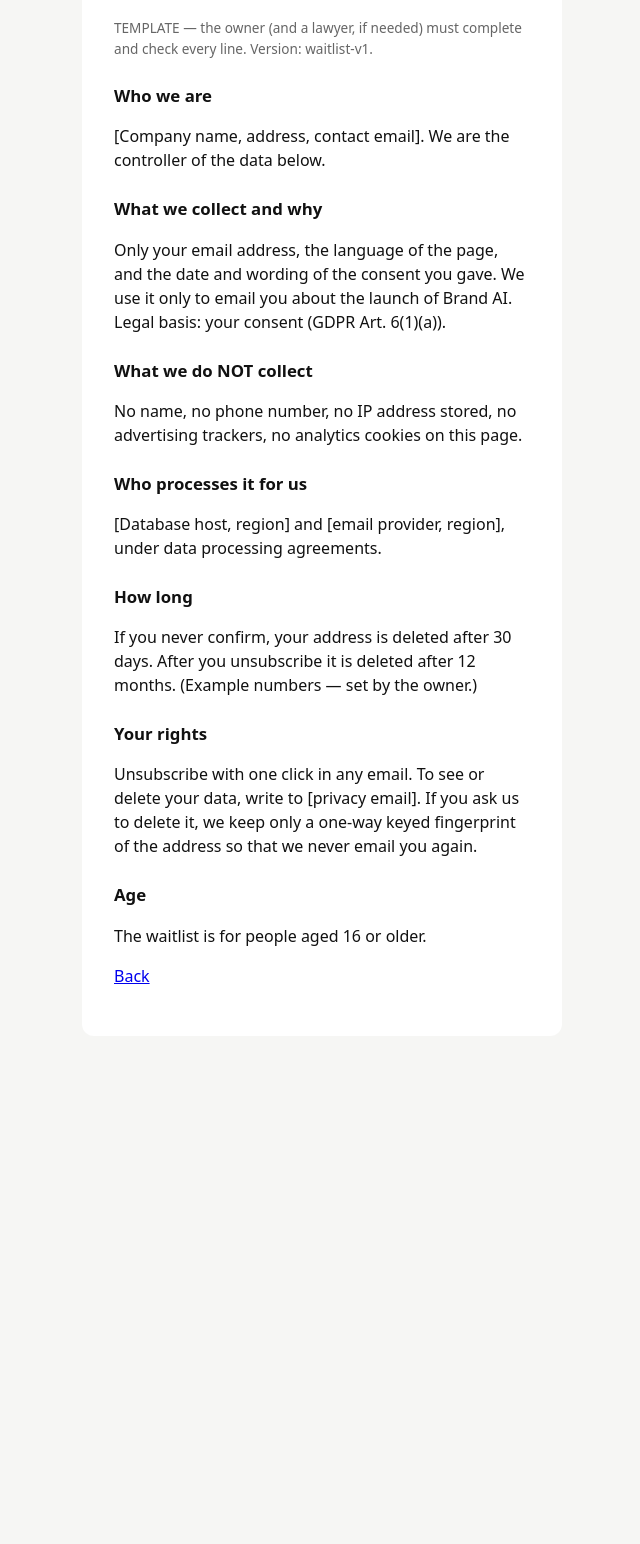
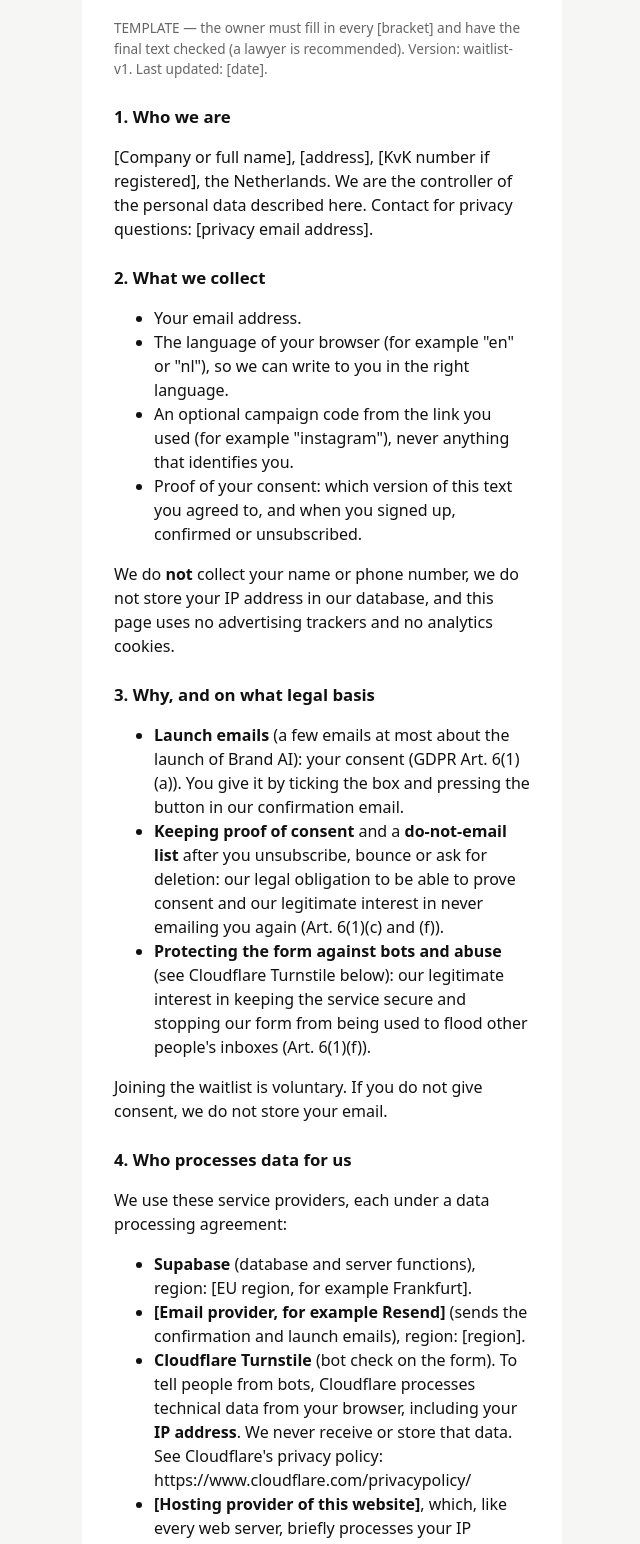
Before and after one commit to Moustafa033/waitlistProject, a plain HTML site: page site/privacy.html in a window 1280 px wide. Shown: the part 147-1691 px from the top of the page, without its empty margins (318-958 px from the left). Before the commit the page ends 1215 px from the top, so only its background shows below. Drawn offline with Linux system fonts and the light colour scheme.

Commit message:
Privacy notice: complete GDPR template (fix 1)
Names Cloudflare Turnstile and hosting as processors that see IP addresses, legal bases per purpose, EU transfers, retention from last email, all data-subject rights incl. withdrawal and complaint to the Autoriteit Persoonsgegevens. Owner fills the [brackets].

Co-Authored-By: Claude Opus 5.5 <noreply@anthropic.com>

```diff
--- a/site/privacy.html
+++ b/site/privacy.html
@@ -9,21 +9,85 @@
 <body>
   <main class="card prose">
     <h1>Waitlist privacy notice</h1>
-    <p class="small">TEMPLATE — the owner (and a lawyer, if needed) must complete and check every line. Version: waitlist-v1.</p>
-    <h2>Who we are</h2>
-    <p>[Company name, address, contact email]. We are the controller of the data below.</p>
-    <h2>What we collect and why</h2>
-    <p>Only your email address, the language of the page, and the date and wording of the consent you gave. We use it only to email you about the launch of Brand AI. Legal basis: your consent (GDPR Art. 6(1)(a)).</p>
-    <h2>What we do NOT collect</h2>
-    <p>No name, no phone number, no IP address stored, no advertising trackers, no analytics cookies on this page.</p>
-    <h2>Who processes it for us</h2>
-    <p>[Database host, region] and [email provider, region], under data processing agreements.</p>
-    <h2>How long</h2>
-    <p>If you never confirm, your address is deleted after 30 days. After you unsubscribe it is deleted after 12 months. (Example numbers — set by the owner.)</p>
-    <h2>Your rights</h2>
-    <p>Unsubscribe with one click in any email. To see or delete your data, write to [privacy email]. If you ask us to delete it, we keep only a one-way keyed fingerprint of the address so that we never email you again.</p>
-    <h2>Age</h2>
-    <p>The waitlist is for people aged 16 or older.</p>
+    <p class="small">TEMPLATE — the owner must fill in every [bracket] and have the final text checked
+      (a lawyer is recommended). Version: waitlist-v1. Last updated: [date].</p>
+
+    <h2>1. Who we are</h2>
+    <p>[Company or full name], [address], [KvK number if registered], the Netherlands.
+      We are the controller of the personal data described here.
+      Contact for privacy questions: [privacy email address].</p>
+
+    <h2>2. What we collect</h2>
+    <ul>
+      <li>Your email address.</li>
+      <li>The language of your browser (for example "en" or "nl"), so we can write to you in the right language.</li>
+      <li>An optional campaign code from the link you used (for example "instagram"), never anything that identifies you.</li>
+      <li>Proof of your consent: which version of this text you agreed to, and when you signed up, confirmed or unsubscribed.</li>
+    </ul>
+    <p>We do <strong>not</strong> collect your name or phone number, we do not store your IP address in our
+      database, and this page uses no advertising trackers and no analytics cookies.</p>
+
+    <h2>3. Why, and on what legal basis</h2>
+    <ul>
+      <li><strong>Launch emails</strong> (a few emails at most about the launch of Brand AI): your consent
+        (GDPR Art. 6(1)(a)). You give it by ticking the box and pressing the button in our confirmation email.</li>
+      <li><strong>Keeping proof of consent</strong> and a <strong>do-not-email list</strong> after you unsubscribe,
+        bounce or ask for deletion: our legal obligation to be able to prove consent and our legitimate interest in
+        never emailing you again (Art. 6(1)(c) and (f)).</li>
+      <li><strong>Protecting the form against bots and abuse</strong> (see Cloudflare Turnstile below): our legitimate
+        interest in keeping the service secure and stopping our form from being used to flood other people's inboxes
+        (Art. 6(1)(f)).</li>
+    </ul>
+    <p>Joining the waitlist is voluntary. If you do not give consent, we do not store your email.</p>
+
+    <h2>4. Who processes data for us</h2>
+    <p>We use these service providers, each under a data processing agreement:</p>
+    <ul>
+      <li><strong>Supabase</strong> (database and server functions), region: [EU region, for example Frankfurt].</li>
+      <li><strong>[Email provider, for example Resend]</strong> (sends the confirmation and launch emails), region: [region].</li>
+      <li><strong>Cloudflare Turnstile</strong> (bot check on the form). To tell people from bots, Cloudflare
+        processes technical data from your browser, including your <strong>IP address</strong>. We never receive or
+        store that data. See Cloudflare's privacy policy: https://www.cloudflare.com/privacypolicy/</li>
+      <li><strong>[Hosting provider of this website]</strong>, which, like every web server, briefly processes your
+        IP address to deliver the page.</li>
+    </ul>
+    <p>Some of these companies are based in the United States. Where data leaves the EU, it is protected by the
+      EU-US Data Privacy Framework and/or the European Commission's Standard Contractual Clauses. [Owner: check this
+      for each provider.]</p>
+
+    <h2>5. How long we keep it</h2>
+    <ul>
+      <li>Never confirmed: deleted automatically 30 days after our last confirmation email.</li>
+      <li>Confirmed: kept until we have sent the launch emails, then [deleted / kept only with your consent].</li>
+      <li>Unsubscribed: deleted 12 months after you unsubscribe.</li>
+      <li>After deletion we keep only a one-way keyed fingerprint (a hash) of your address on a do-not-email list, so
+        we can keep the promise never to email you again. It cannot be turned back into your address.</li>
+    </ul>
+    <p class="small">The numbers above are examples set by the owner; they must match the real settings.</p>
+
+    <h2>6. Your rights</h2>
+    <ul>
+      <li><strong>Withdraw your consent</strong> at any time with the unsubscribe link in every email. This does not
+        affect emails sent before you withdrew.</li>
+      <li>Ask to <strong>see</strong>, <strong>correct</strong> or <strong>delete</strong> your data, to
+        <strong>restrict</strong> its use, to receive a <strong>copy</strong> of it, or to <strong>object</strong> to
+        processing based on our legitimate interest. Write to [privacy email address]. We answer within one month.</li>
+      <li><strong>Complain</strong> to the Dutch data protection authority, the Autoriteit Persoonsgegevens:
+        https://autoriteitpersoonsgegevens.nl</li>
+    </ul>
+    <p>We do not sell your data, and we make no automated decisions about you.</p>
+
+    <h2>7. Age</h2>
+    <p>The waitlist is only for people aged 16 or older.</p>
+
+    <h2>8. Security</h2>
+    <p>Your address is stored in a locked database that the website itself cannot read, every link we send is
+      single-use or signed, and only the people who run Brand AI can access the list.</p>
+
+    <h2>9. Changes</h2>
+    <p>If we change what we do with your data, we update this notice and its version number, and we ask for new
+      consent where the law requires it.</p>
+
     <p><a href="/">Back</a></p>
   </main>
 </body>
```
